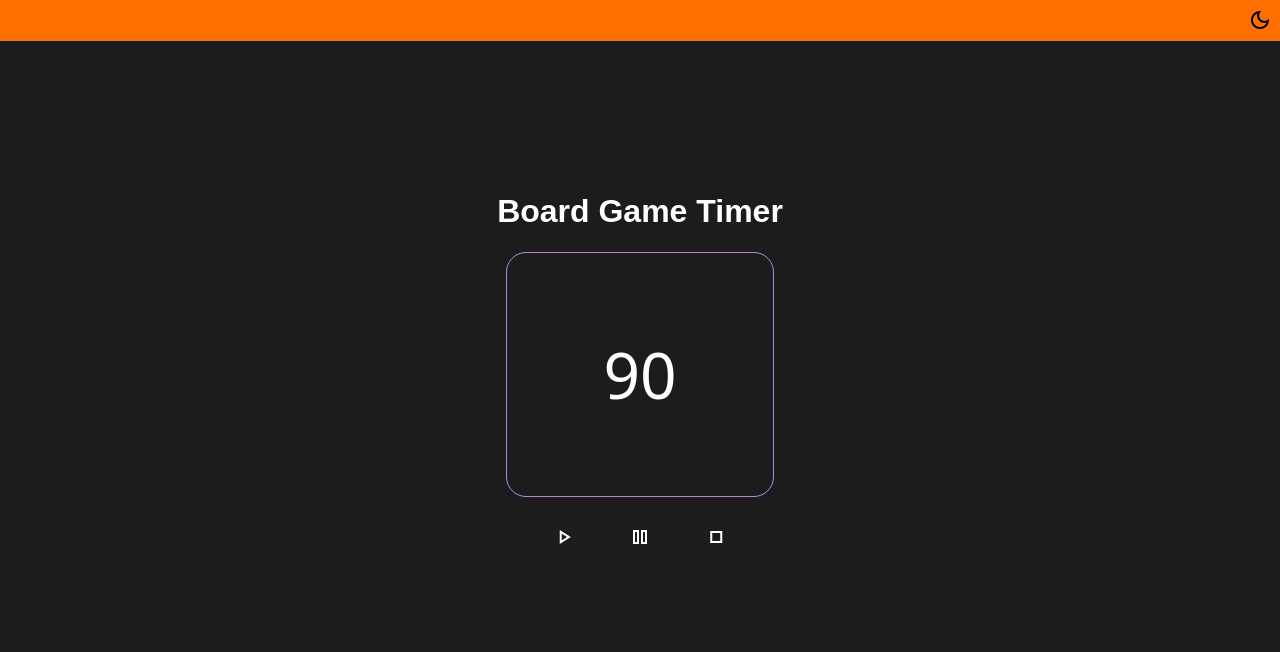
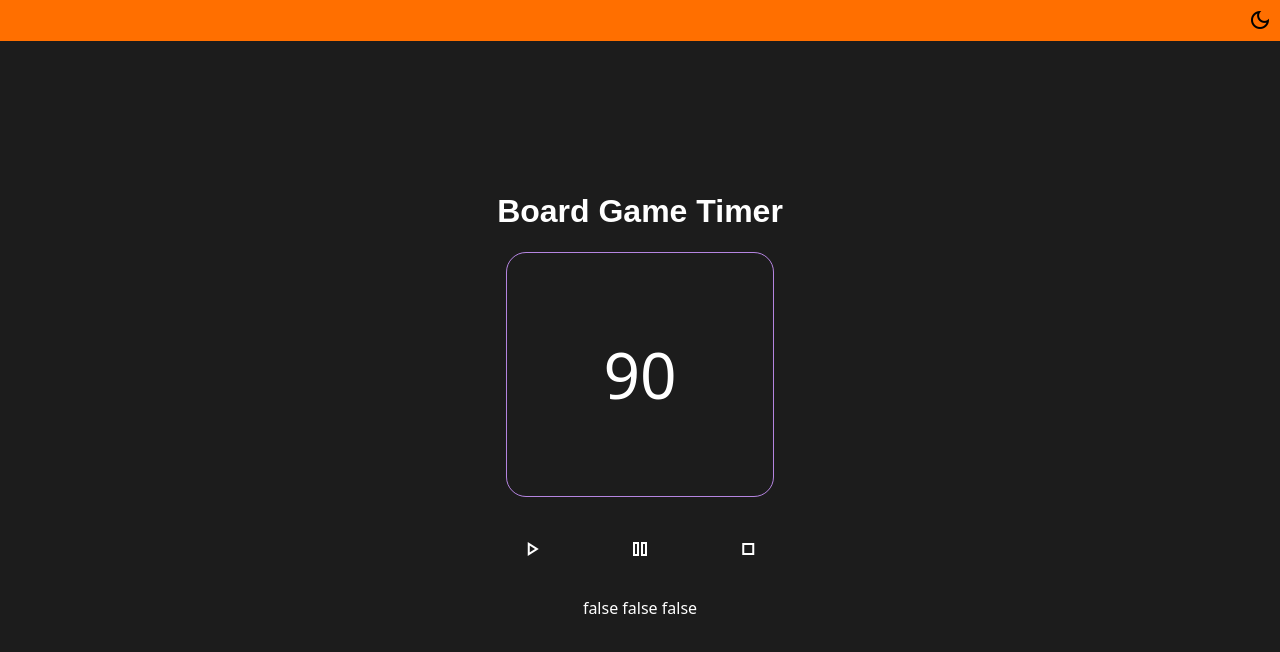
Before and after one commit to Shiinoya/HidalgoSoftware, a SvelteKit app: page /applications/timer in a window 1280 px wide. Shown: the top 652 px of the page. Built offline with nearby package versions, Linux system fonts and the light colour scheme; a web font is replaced by a local one.

Commit message:
Callback props for controller component

```diff
--- a/src/lib/components/dumb/TimerController.svelte
+++ b/src/lib/components/dumb/TimerController.svelte
@@ -1,4 +1,6 @@
-<script lang="ts"></script>
+<script lang="ts">
+  let { onStart, onPause, onReset } = $props();
+</script>
 
 <!--
 @component
@@ -13,12 +15,16 @@ feature_description
 - prop_name: prop_description
 -->
 
-<title></title>
-
 <div class="component-wrapper">
-  <button><span class="material-symbols-outlined">play_arrow</span></button>
-  <button><span class="material-symbols-outlined">pause</span></button>
-  <button><span class="material-symbols-outlined">stop</span></button>
+  <button onclick={() => onStart?.()}>
+    <span class="material-symbols-outlined">play_arrow</span>
+  </button>
+  <button onclick={() => onPause?.()}>
+    <span class="material-symbols-outlined">pause</span>
+  </button>
+  <button onclick={() => onReset?.()}>
+    <span class="material-symbols-outlined">stop</span>
+  </button>
 </div>
 
 <style lang="scss">
@@ -26,11 +32,11 @@ feature_description
     margin: 1em 0;
 
     button {
-      margin: 0 0.5em;
+      margin: 1em 2em;
       padding: 0.5em;
 
       color: white;
-      font-size: 1.5em;
+      font-size: 1em;
 
       background: none;
       border: none;
--- a/src/routes/applications/timer/+page.svelte
+++ b/src/routes/applications/timer/+page.svelte
@@ -2,9 +2,9 @@
   import TimerController from '$lib/components/dumb/TimerController.svelte';
   import Countdown from '$lib/components/dumb/Countdown.svelte';
 
-  let start = false;
-  let pause = false;
-  let reset = false;
+  let start = $state(false);
+  let pause = $state(false);
+  let reset = $state(false);
   let minutes = 1.5; // Initial time in minutes
 </script>
 
@@ -13,7 +13,14 @@
 <div class="view-wrapper">
   <h1>Board Game Timer</h1>
   <Countdown {start} {pause} {reset} {minutes} />
-  <TimerController />
+  <TimerController
+    onStart={() => (start = true)}
+    onPause={() => (pause = true)}
+    onReset={() => (reset = true)}
+  />
+  {start}
+  {pause}
+  {reset}
 </div>
 
 <style lang="scss">
```
